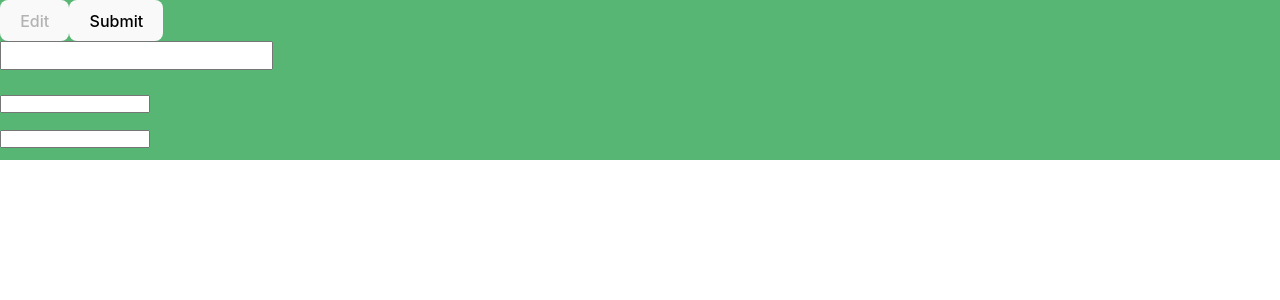
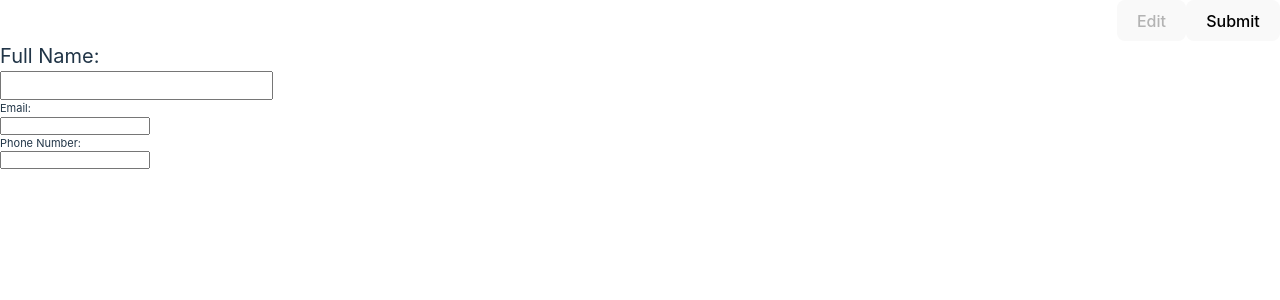
Before and after one commit to lore4prez/resume-builder, a React (Vite) app: page / in a window 1280 px wide. Both pictures are taken after a click on the button "Edit". Shown: the top 300 px of the page. Built offline with nearby package versions, Linux system fonts and the light colour scheme.

Commit message:
Add toggle button to remove input fields and show the input values

```diff
--- a/src/App.css
+++ b/src/App.css
@@ -4,7 +4,7 @@
   /* padding: 2rem; */
   /* text-align: center; */
   width: 100vw;
-  background-color: rgb(88, 182, 116);
+  /* background-color: rgb(88, 182, 116); */
 }
 
 /* .logo {
--- a/src/App.jsx
+++ b/src/App.jsx
@@ -1,14 +1,24 @@
-// import { useState } from 'react'
+import { useState, createContext } from 'react'
 import './App.css'
 import { MainBtns, GenInfo } from './components/GenInfo'
 
+const Visible = createContext({
+  isVisible: true,
+  setVisibility: () => {}
+});
+
 function App() {
+  const [isVisible, setVisibility] = useState(true);
+
+  const toggleVisibility = () => setVisibility(!isVisible);
+
   return (
-    <>
+    <Visible.Provider value = {{isVisible, toggleVisibility}}>
       <MainBtns></MainBtns>
       <GenInfo></GenInfo>
-    </>
+    </Visible.Provider>
   )
 }
 
 export default App
+export {Visible}
--- a/src/components/GenInfo.jsx
+++ b/src/components/GenInfo.jsx
@@ -1,39 +1,39 @@
-import {useState} from 'react';
+import {useState, useContext} from 'react';
+import { Visible } from '../App';
+import '../styles/GenInfo.css'
 
 function MainBtns() {
-    const [editOn, setEdit] = useState(true);
-
-    function toggleEdit() {
-        if (editOn) setEdit(false);
-        else setEdit(true);
-    }
+    const {isVisible, toggleVisibility} = useContext(Visible);
 
     return (
         <>
-            <div>
-                <button onClick = {toggleEdit} disabled = {!editOn}> Edit </button>
-                <button onClick = {toggleEdit} disabled = {editOn}> Submit </button>
+            <div className='main-btns'>
+                <button onClick = {toggleVisibility} disabled = {!isVisible}> Edit </button>
+                <button onClick = {toggleVisibility} disabled = {isVisible}> Submit </button>
             </div>
         </>
     )
 }
 
-function InputField({type, value, fontSize, func}) {
+function InputField({id, show, type, value, fontSize, func}) {
     const inputStyle = {
-        fontSize: fontSize + 'px'
+        fontSize: fontSize + 'px',
+        display: {show}
     }
 
     return (
         <div>
+            <label htmlFor={id} style = {{...inputStyle, display: show ? "none" : "block"}}>{id + ":"} <br></br></label>
             <input
-                style = {inputStyle} type = {type} value = {value} onChange = {func}
+                style = {{...inputStyle, display: show ? "none" : "block"}} id = {id} type = {type} value = {value} onChange = {func}
             />
-            <p style = {inputStyle}> {value} </p>
+            <p style = {{...inputStyle, display: show ? "block" : "none"}}> {value} </p>
         </div>
     )
 }
 
 InputField.defaultProps = {
+    show: "block",
     type: "text",
     value: "",
     fontSize: 11
@@ -44,12 +44,14 @@ function GenInfo() {
     const [email, setEmail] = useState("");
     const [phoneNum, setPhoneNum] = useState("");
 
+    const {isVisible, toggleVisibility} = useContext(Visible);
+
     return (
-        <>
-            <InputField value = {fullName} fontSize = {20} func = {(e) => setFullName(e.target.value)}/>
-            <InputField value = {email} func = {(e) => setEmail(e.target.value)}/>
-            <InputField value = {phoneNum} func = {(e) => setPhoneNum(e.target.value)}/>
-        </>
+        <div className='gen-info'>
+            <InputField id = "Full Name" show = {isVisible} value = {fullName} fontSize = {20} func = {(e) => setFullName(e.target.value)}/>
+            <InputField id = "Email" show = {isVisible} value = {email} func = {(e) => setEmail(e.target.value)}/>
+            <InputField id = "Phone Number" show = {isVisible} value = {phoneNum} func = {(e) => setPhoneNum(e.target.value)}/>
+        </div>
     )
 }
 
--- /dev/null
+++ b/src/styles/GenInfo.css
@@ -0,0 +1,11 @@
+.main-btns {
+    display: flex;
+    justify-content: end;
+    /* background-color: aqua; */
+    width: 100%;
+}
+
+/* .main-btns button {
+    background-color: beige;
+    color: red;
+} */
```
